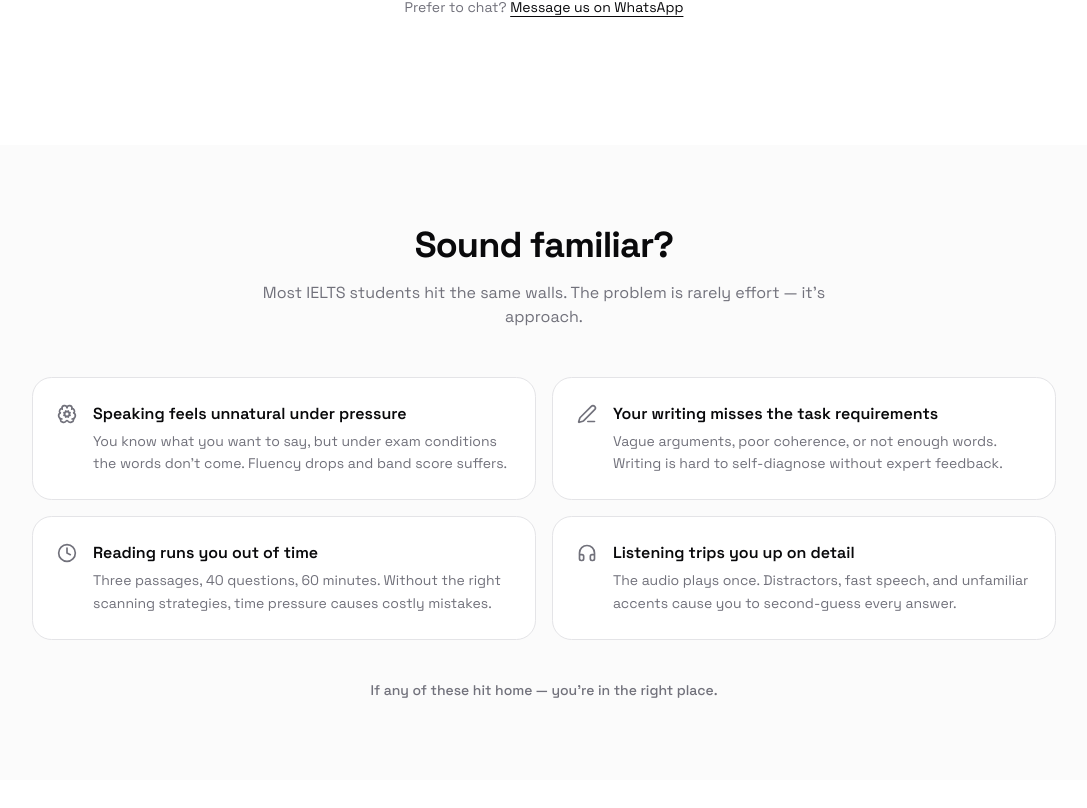
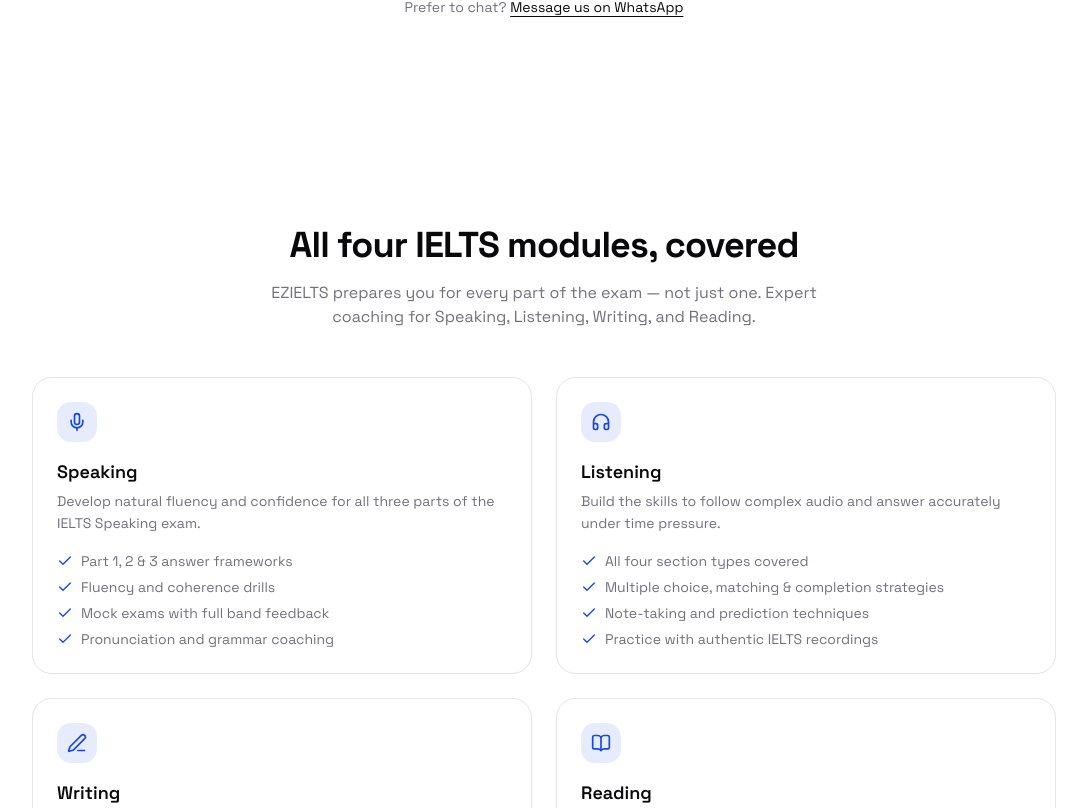
Before and after one commit to harshsandhu44/ezielts, a Next.js app in the folder apps/web/: page / in a window 1280 px wide. Shown: the part 632-1440 px from the top of the page, without its empty margins (96-1183 px from the left). Built offline with nearby package versions, Linux system fonts and the light colour scheme.

Commit message:
feat: add Modules section showcasing all four IELTS modules

```diff
--- a/apps/web/src/app/page.tsx
+++ b/apps/web/src/app/page.tsx
@@ -1,5 +1,6 @@
 import Navbar from "@/components/landing/Navbar";
 import Hero from "@/components/landing/Hero";
+import Modules from "@/components/landing/Modules";
 import Problem from "@/components/landing/Problem";
 import Solution from "@/components/landing/Solution";
 import HowItWorks from "@/components/landing/HowItWorks";
@@ -16,6 +17,7 @@
       <Navbar />
       <main>
         <Hero />
+        <Modules />
         <Problem />
         <Solution />
         <HowItWorks />
--- /dev/null
+++ b/apps/web/src/components/landing/Modules.tsx
@@ -0,0 +1,51 @@
+import { Check } from "lucide-react";
+import { modules } from "@/lib/constants/landing";
+
+export default function Modules() {
+  return (
+    <section id="modules" className="py-20 px-6">
+      <div className="max-w-5xl mx-auto">
+        <div className="text-center mb-12">
+          <h2 className="text-3xl md:text-4xl font-bold tracking-tight mb-4">
+            All four IELTS modules, covered
+          </h2>
+          <p className="text-muted-foreground max-w-xl mx-auto">
+            EZIELTS prepares you for every part of the exam — not just one.
+            Expert coaching for Speaking, Listening, Writing, and Reading.
+          </p>
+        </div>
+
+        <div className="grid grid-cols-1 sm:grid-cols-2 gap-6">
+          {modules.map((module) => {
+            const Icon = module.icon;
+            return (
+              <div
+                key={module.title}
+                className="p-6 rounded-xl border border-border"
+              >
+                <div className="w-10 h-10 rounded-lg bg-primary/10 flex items-center justify-center mb-4">
+                  <Icon className="w-5 h-5 text-primary" />
+                </div>
+                <h3 className="font-semibold text-lg mb-1">{module.title}</h3>
+                <p className="text-sm text-muted-foreground leading-relaxed mb-4">
+                  {module.description}
+                </p>
+                <ul className="space-y-1.5">
+                  {module.features.map((feature) => (
+                    <li
+                      key={feature}
+                      className="flex items-start gap-2 text-sm"
+                    >
+                      <Check className="w-4 h-4 text-primary mt-0.5 shrink-0" />
+                      <span className="text-muted-foreground">{feature}</span>
+                    </li>
+                  ))}
+                </ul>
+              </div>
+            );
+          })}
+        </div>
+      </div>
+    </section>
+  );
+}
```
